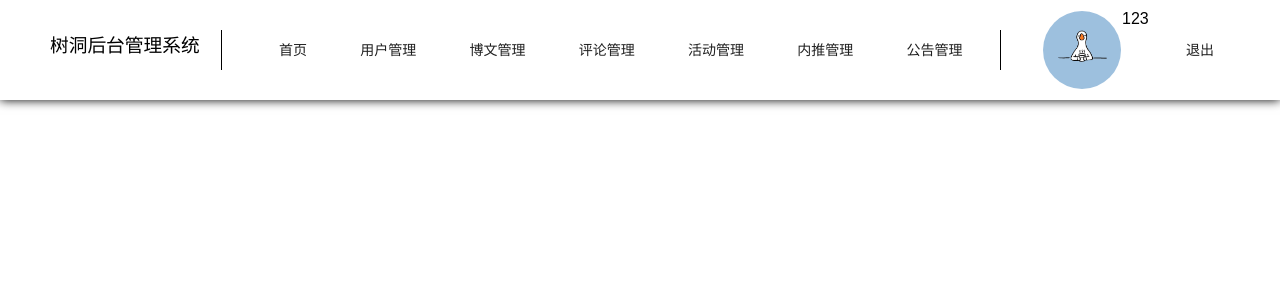
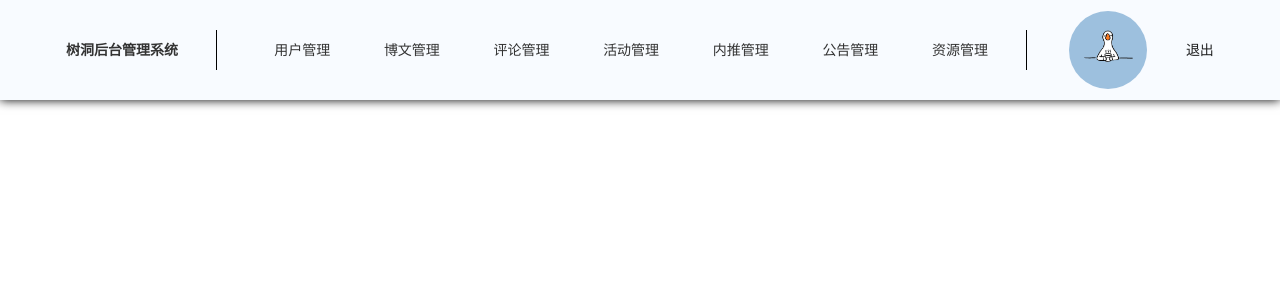
Before and after one commit to FelixU-github/SNS-Admin, a Vue app: page / in a window 1280 px wide. Shown: the top 300 px of the page. Built offline with nearby package versions, Linux system fonts and the light colour scheme.

Commit message:
Update App.vue
更改导航样式，与响应样式

```diff
--- a/src/App.vue
+++ b/src/App.vue
@@ -1,24 +1,42 @@
 <template>
   <!-- 导航 -->
   <div class="navigate">
-    <h3 class="tittle" >树洞后台管理系统</h3>
+    <a-button type="text" class="title-button-t">
+      <RouterLink to="/home" class="title-link-t" active-class="active-t"> 树洞后台管理系统 </RouterLink>
+    </a-button>
+
     <div class="separator"></div> <!-- 添加竖线的元素 -->
-    <a-button type="text"><RouterLink to="/home" active-class="active"> 首页 </RouterLink>
+
+    <a-button type="text" class="title-button">
+      <RouterLink to="/users" class="title-link" active-class="active"> 用户管理 </RouterLink>
     </a-button>
-    <a-button type="text"><RouterLink to="/users" class="active"> 用户管理 </RouterLink>
+
+    <a-button type="text" class="title-button">
+      <RouterLink to="/posts" class="title-link" active-class="active"> 博文管理 </RouterLink>
     </a-button>
-    <a-button type="text"><RouterLink to="/posts" class="active"> 博文管理 </RouterLink></a-button>
-    <a-button type="text"><RouterLink to="/comments" class="active"> 评论管理 </RouterLink></a-button>
-    <a-button type="text"><RouterLink to="/activity" class="active"> 活动管理 </RouterLink></a-button>
-    <a-button type="text"><RouterLink to="/job" class="active"> 内推管理 </RouterLink></a-button>
-    <a-button type="text"><RouterLink to="/notes"> 公告管理 </RouterLink></a-button>
+    <a-button type="text" class="title-button">
+      <RouterLink to="/comments" class="title-link" active-class="active"> 评论管理 </RouterLink>
+    </a-button>
+    <a-button type="text" class="title-button">
+      <RouterLink to="/activity" class="title-link" active-class="active"> 活动管理 </RouterLink>
+    </a-button>
+    <a-button type="text" class="title-button">
+      <RouterLink to="/job" class="title-link" active-class="active"> 内推管理 </RouterLink>
+    </a-button>
+    <a-button type="text" class="title-button">
+      <RouterLink to="/notes" class="title-link" active-class="active"> 公告管理 </RouterLink>
+    </a-button>
+    <a-button type="text" class="title-button">
+      <RouterLink to="/resource" class="title-link" active-class="active"> 资源管理 </RouterLink>
+    </a-button>
     <div class="separator"></div> <!-- 添加竖线的元素 -->
     <div class="box">
       <avatar />
-      <p>123</p>
+      <p></p>
     </div>
-    <a-button type="text">退出</a-button>
+    <a-button type="text" active-class="active">退出</a-button>
   </div>
+
   <div class="spcae">
     <br>
   </div>
@@ -51,7 +69,7 @@
   padding: 50px; /* 为容器添加左右内边距（可选） */
   height: 70px; /* 设置容器高度以示例效果 */
   box-shadow: 0 0 10px;
-  background-color: rgb(255, 255, 255);
+  background-color: rgba(239, 246, 255, 0.435);
 
 }
 
@@ -91,5 +109,22 @@
   display: flex;
   flex-wrap: wrap;
 }
+.title-button .title-link {
+  color: #333 !important; /* 设置字体颜色 */
+}
+
+.title-button .title-link.active {
+  color: #adbdfc !important; /* 设置激活状态下的颜色并强制应用 */
+}
+
+.title-button-t .title-link-t {
+  font-weight: bold !important; /* 设置字体加粗 */
+  color: #333 !important; /* 设置字体颜色 */
+}
+
+.title-button-t .title-link-t.active-t {
+  color: #adbdfc !important; /* 设置激活状态下的颜色并强制应用 */
+}
+
 
 </style>
```
